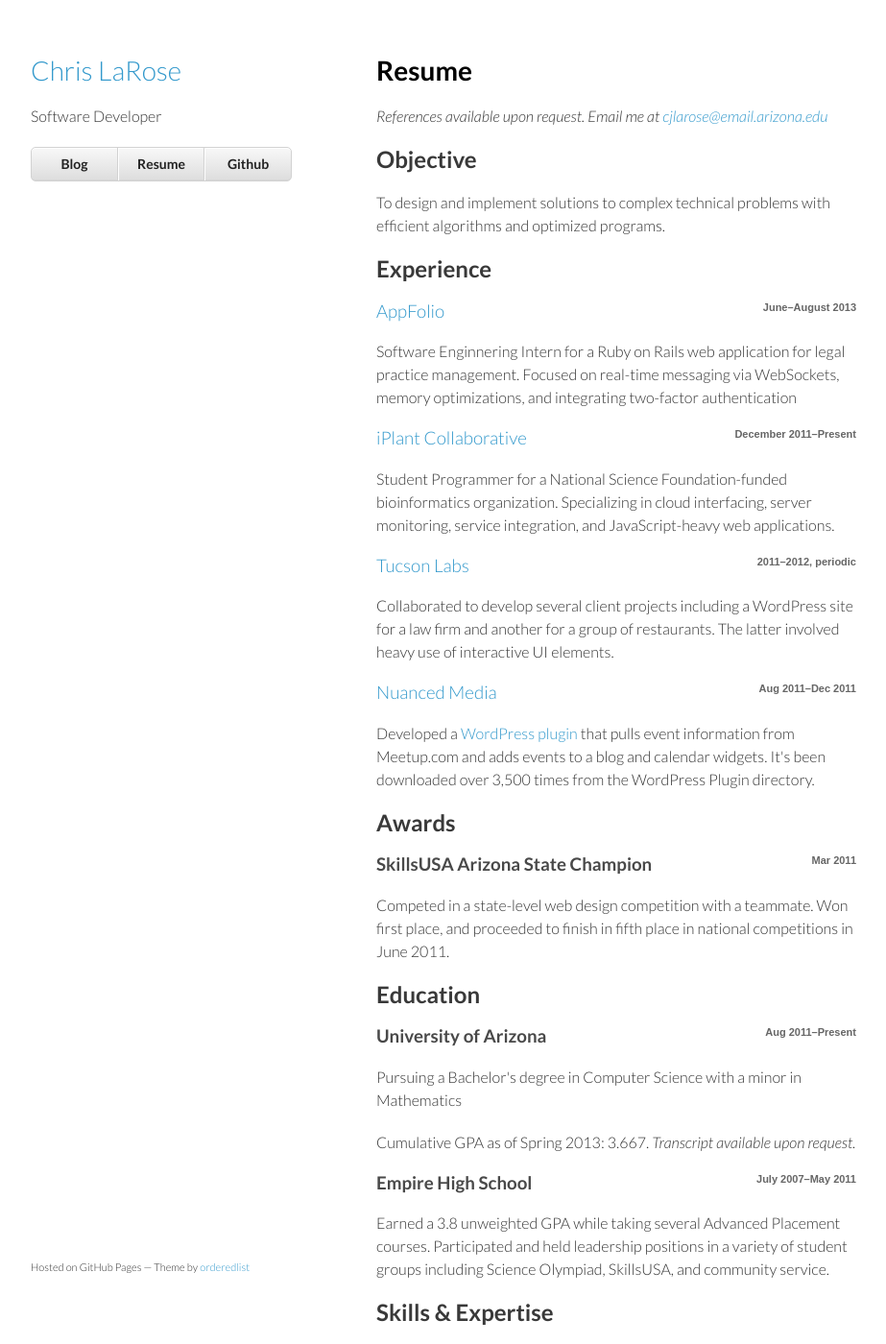
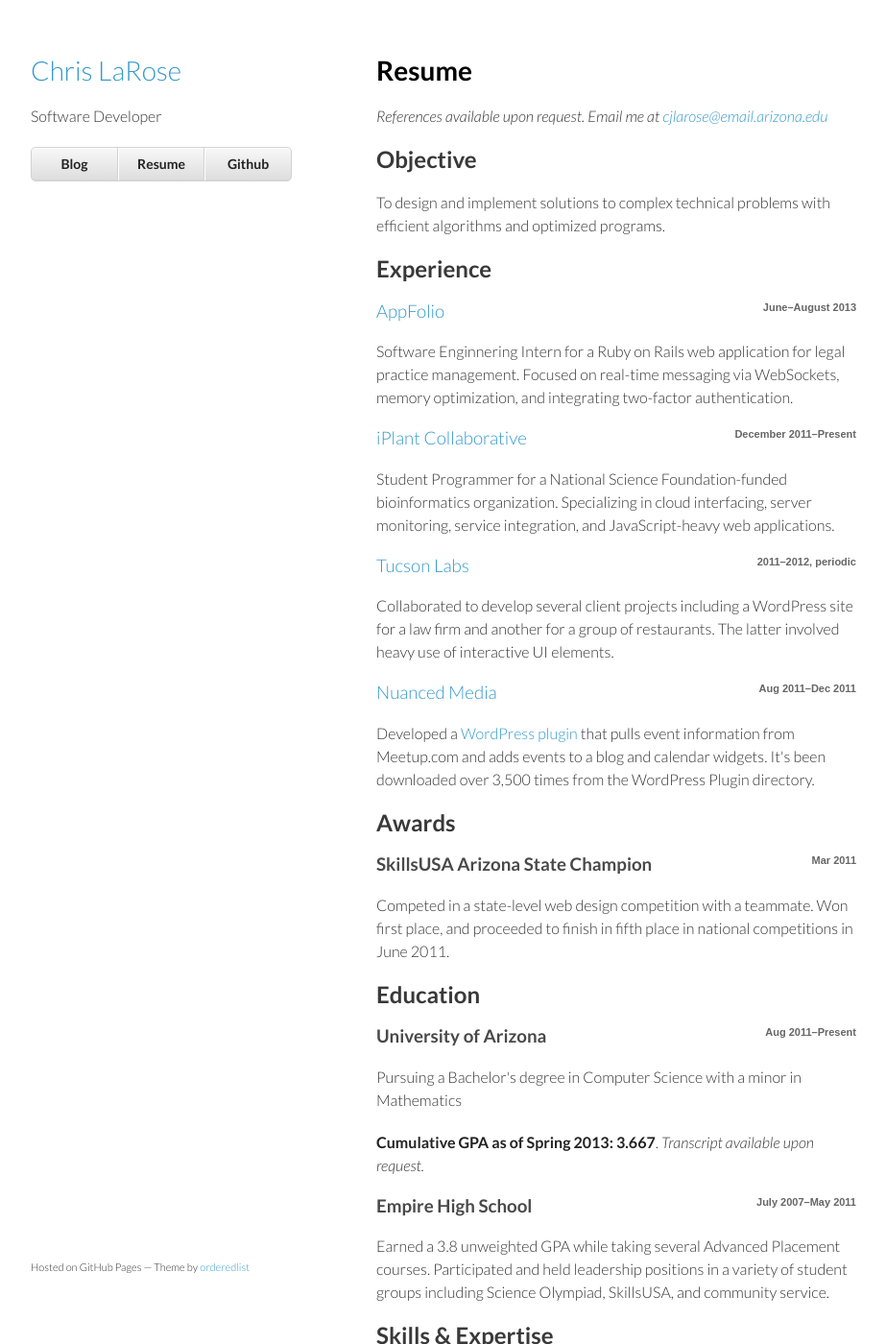
Before and after one commit to cjlarose/cjlarose.github.io, a Jekyll site: the page built from resume/index.html, in a window 1280 px wide and 1400 px high. Shown: the whole window at 96% size, without its empty margins (178-1101 px from the left). Built offline with Jekyll 4.4.1, drawn with Linux system fonts in a browser that asks for light colours.

Commit message:
Formatting

```diff
--- a/resume/index.html
+++ b/resume/index.html
@@ -20,7 +20,7 @@
 
      <p>Software Enginnering Intern for a Ruby on Rails web application for
      legal practice management. Focused on real-time messaging via WebSockets,
-     memory optimizations, and integrating two-factor authentication</p>
+     memory optimization, and integrating two-factor authentication.</p>
 
     {% comment %}
      <p><strong>Reference:</strong> Chris Schulte &lt;chris.schulte@mycase.com&gt;</p>
@@ -86,7 +86,7 @@
 
      <p>Pursuing a Bachelor's degree in Computer Science with a minor in Mathematics
      </p>
-     <p>Cumulative GPA as of Spring 2013: 3.667. <em>Transcript available upon request.</em></p>
+     <p><strong>Cumulative GPA as of Spring 2013: 3.667</strong>. <em>Transcript available upon request.</em></p>
    </li>
 
    <li>
```
